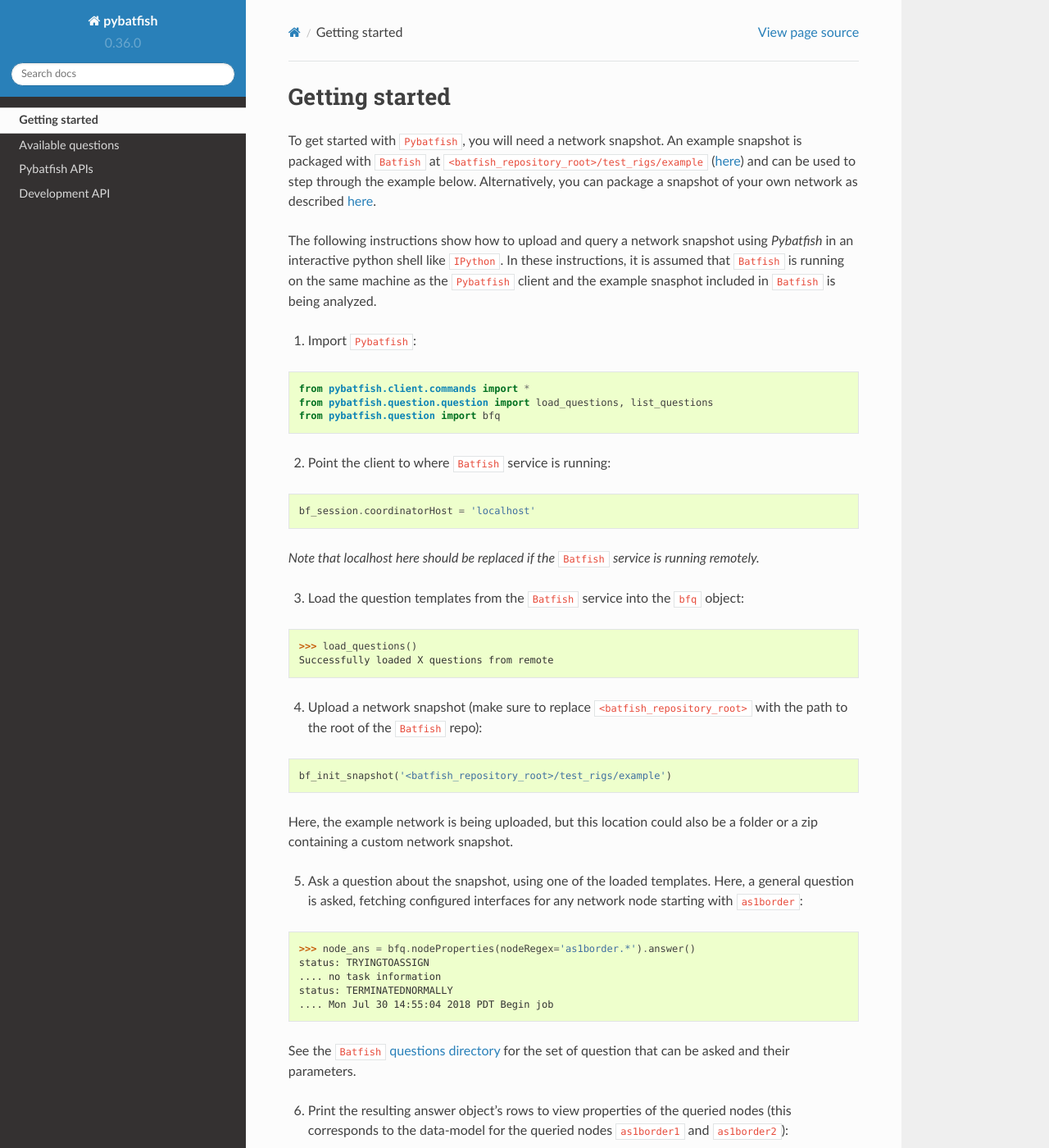
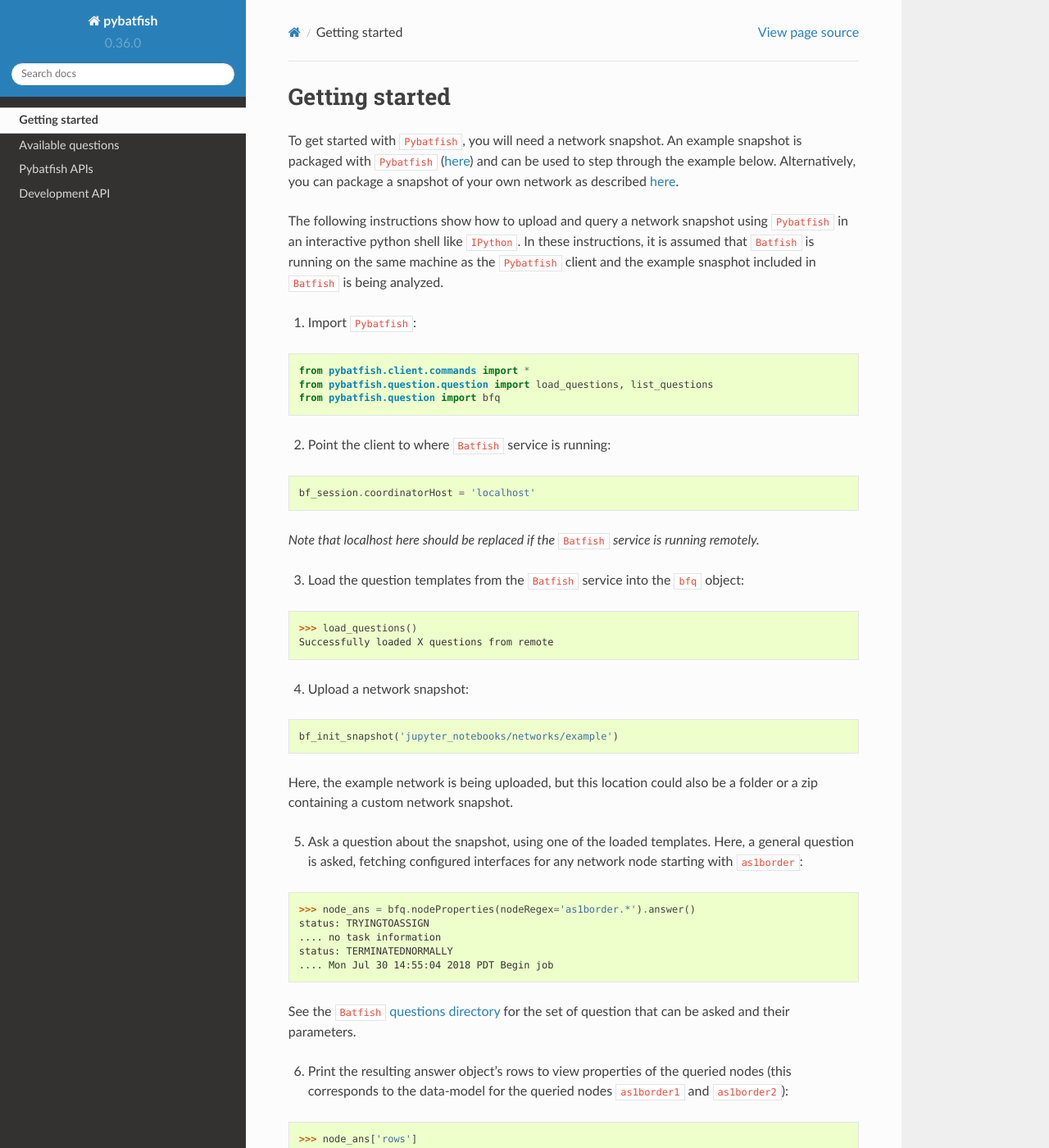
Before and after one commit to batfish/pybatfish, a Sphinx documentation site: the page built from docs/source/quickstart.rst, in a window 1280 px wide and 1400 px high. Shown: the whole window at 82% size. Built offline with Sphinx 7.4.7 and the Read the Docs theme 2.0.0, drawn with Linux system fonts in a browser that asks for light colours.

Commit message:
Use network included in Pybatfish (#61)

```diff
--- a/docs/source/quickstart.rst
+++ b/docs/source/quickstart.rst
@@ -1,9 +1,9 @@
 Getting started
 ===============
 
-To get started with ``Pybatfish``, you will need a network snapshot.  An example snapshot is packaged with ``Batfish`` at ``<batfish_repository_root>/test_rigs/example`` (`here <https://github.com/batfish/batfish/tree/master/test_rigs/example>`_) and can be used to step through the example below.  Alternatively, you can package a snapshot of your own network as described `here <https://github.com/batfish/batfish/wiki/Packaging-testrigs-for-analysis>`_.
+To get started with ``Pybatfish``, you will need a network snapshot.  An example snapshot is packaged with ``Pybatfish`` (`here <https://github.com/batfish/pybatfish/tree/master/jupyter_notebooks/networks/example>`_) and can be used to step through the example below.  Alternatively, you can package a snapshot of your own network as described `here <https://github.com/batfish/batfish/wiki/Packaging-snapshots-for-analysis>`_.
 
-The following instructions show how to upload and query a network snapshot using `Pybatfish` in an interactive python shell like ``IPython``.  In these instructions, it is assumed that ``Batfish`` is running on the same machine as the ``Pybatfish`` client and the example snasphot included in ``Batfish`` is being analyzed.
+The following instructions show how to upload and query a network snapshot using ``Pybatfish`` in an interactive python shell like ``IPython``.  In these instructions, it is assumed that ``Batfish`` is running on the same machine as the ``Pybatfish`` client and the example snasphot included in ``Batfish`` is being analyzed.
 
 1. Import ``Pybatfish``:
 
@@ -29,11 +29,11 @@
     >>> load_questions()
     Successfully loaded X questions from remote
 
-4. Upload a network snapshot (make sure to replace ``<batfish_repository_root>`` with the path to the root of the ``Batfish`` repo):
+4. Upload a network snapshot:
 
 .. code-block:: python
 
-    bf_init_snapshot('<batfish_repository_root>/test_rigs/example')
+    bf_init_snapshot('jupyter_notebooks/networks/example')
 
 Here, the example network is being uploaded, but this location could also be a folder or a zip containing a custom network snapshot.
 
```
Also changed, not shown: README.dev.md (+0 -2 lines), 4 other files.
